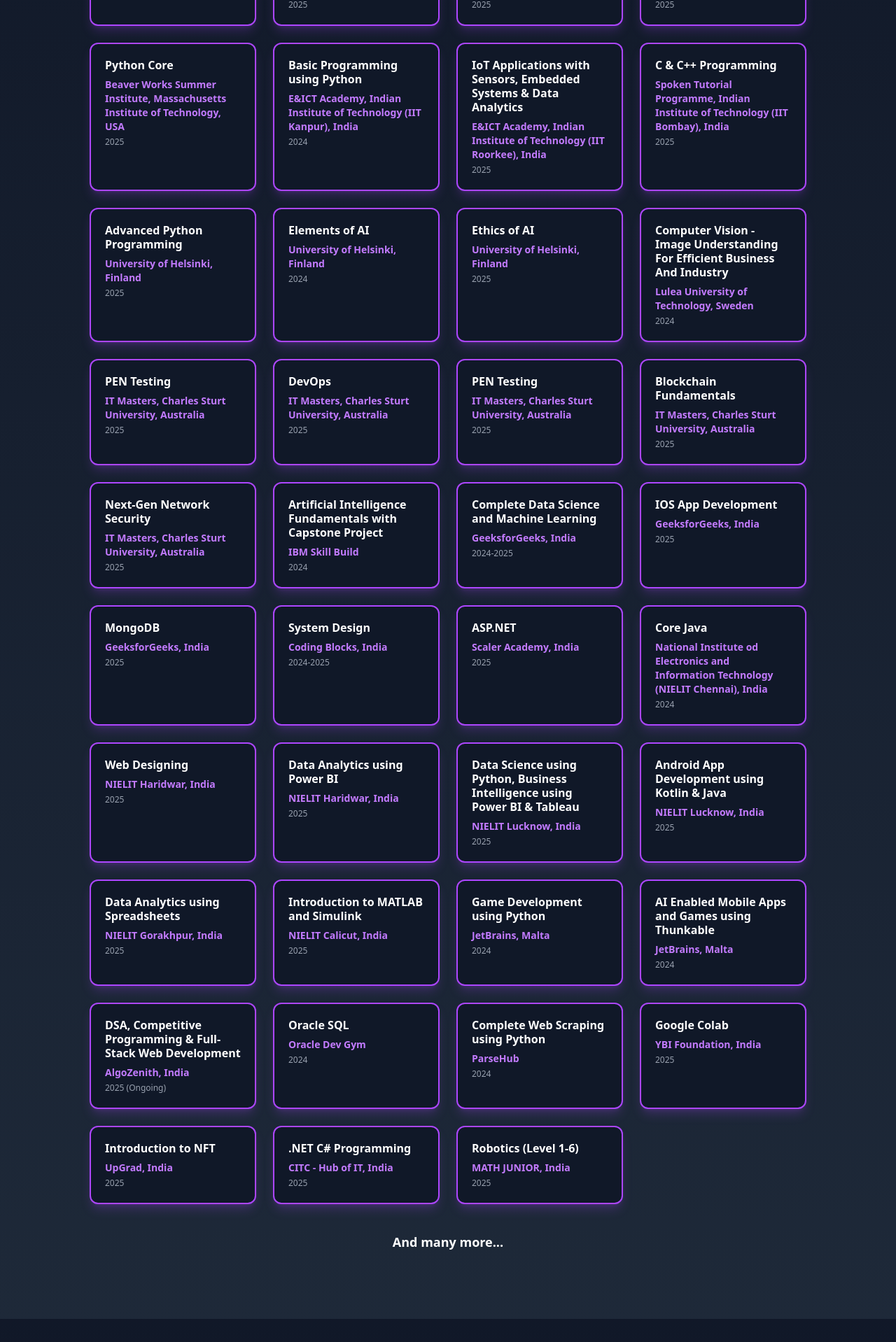
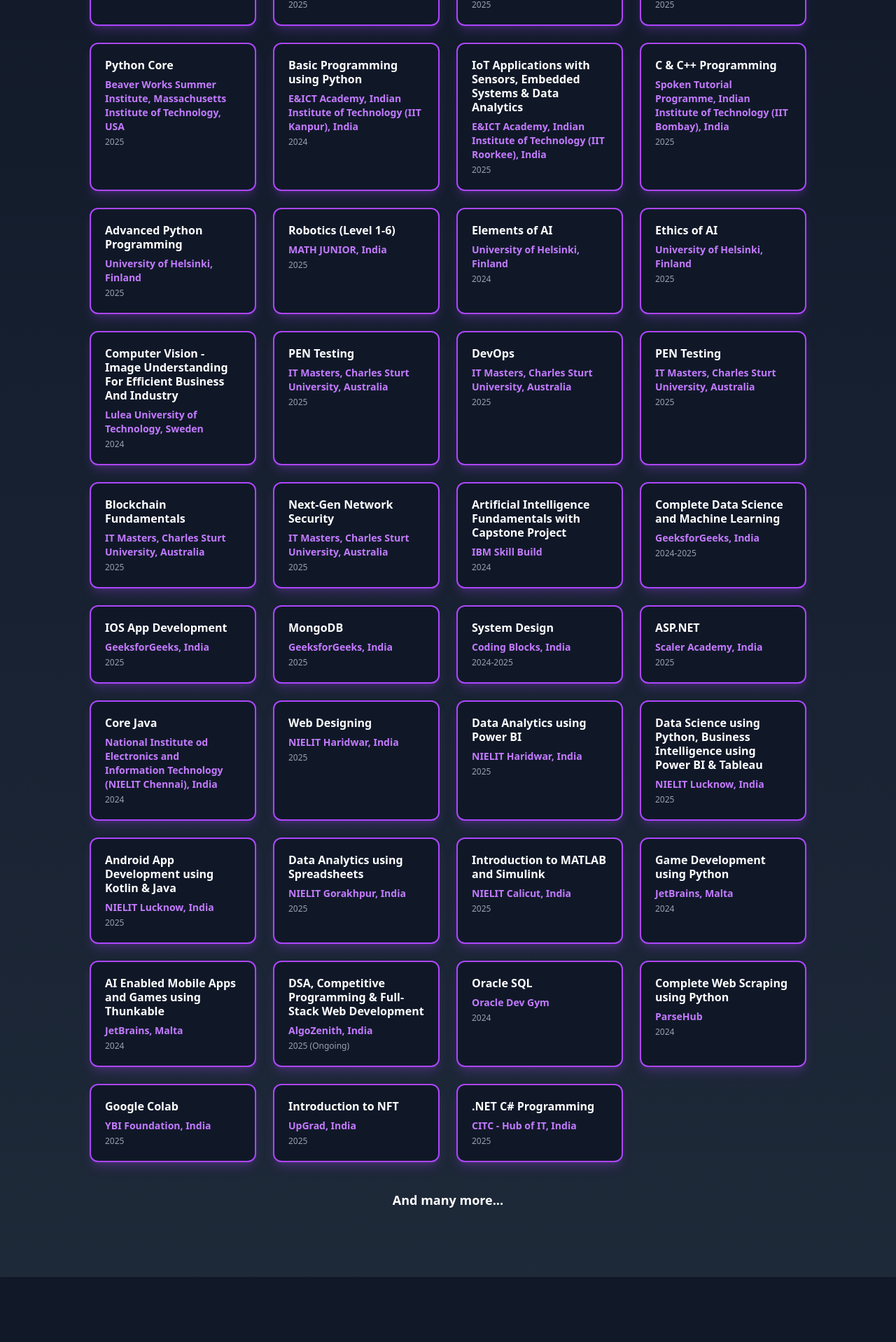
Before and after one commit to sarangmenon947/Portfolio, a React (Vite) app: page / in a window 1280 px wide. Shown: the part 5373-7291 px from the top of the page at 70% size. Built offline with nearby package versions, Linux system fonts and the light colour scheme.

Commit message:
Initial commit

```diff
--- a/src/constants.js
+++ b/src/constants.js
@@ -401,6 +401,12 @@
         year: "2025",
     },
     {
+        id: 9,
+        name: "Robotics (Level 1-6)",
+        institution: "MATH JUNIOR, India",
+        year: "2025",
+    },
+    {
         id: 22,
         name: "Elements of AI",
         institution: "University of Helsinki, Finland",
@@ -574,12 +580,6 @@
         institution: "CITC - Hub of IT, India",
         year: "2025",
     },
-    {
-        id: 16,
-        name: "Robotics (Level 1-6)",
-        institution: "MATH JUNIOR, India",
-        year: "2025",
-    },
 ];
 
 export const leadershipSkills = [
```
